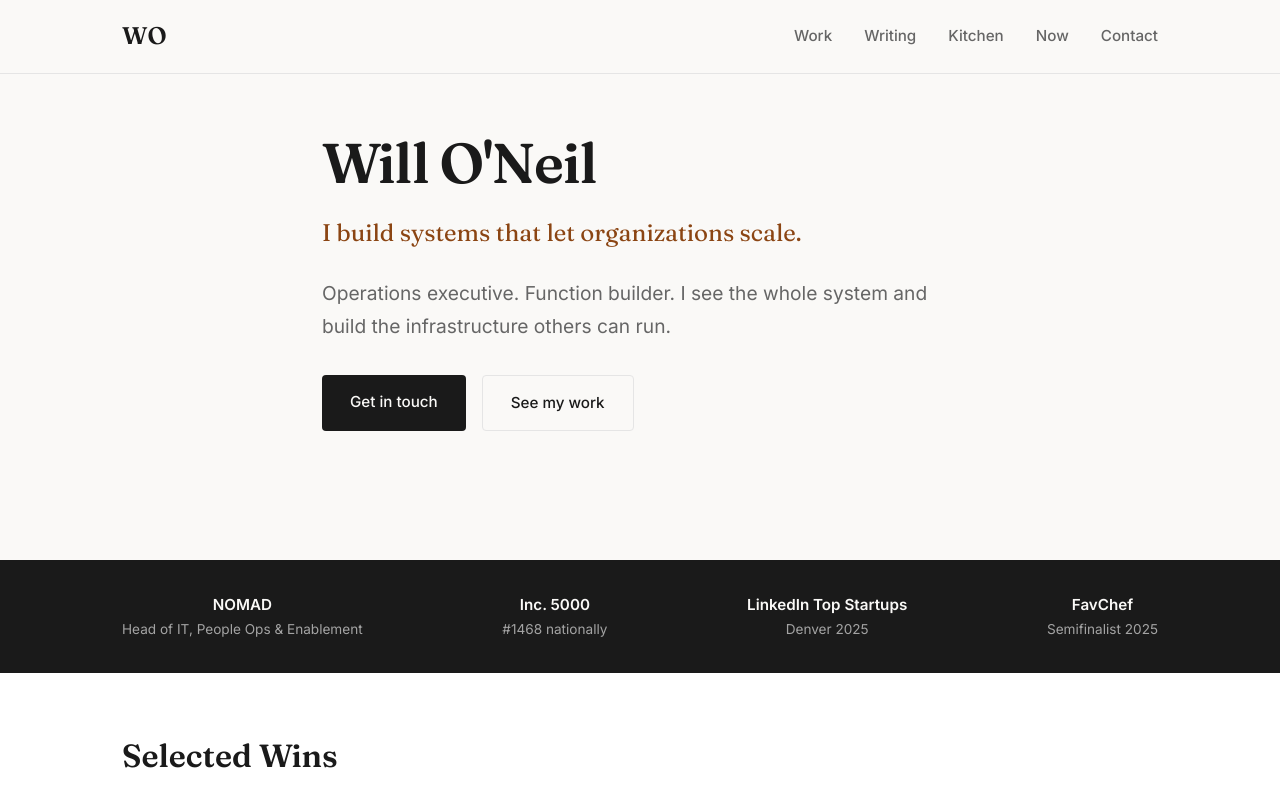
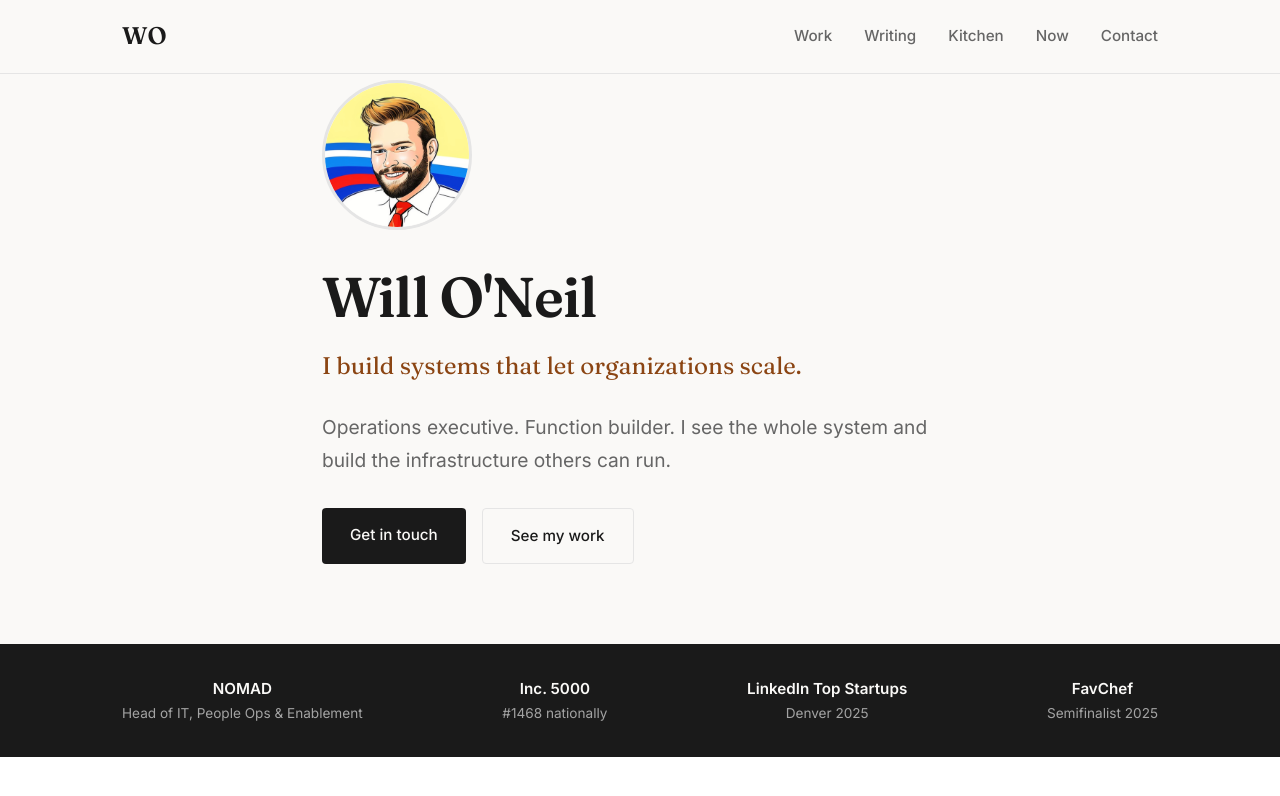
Before and after one commit to ifwewillit/ifwewillit.github.io, a plain HTML site: page index.html in a window 1280 px wide. Shown: the top 796 px of the page. Drawn offline with Linux system fonts and the light colour scheme.

Commit message:
Add profile photo to homepage hero

```diff
--- a/index.html
+++ b/index.html
@@ -26,6 +26,7 @@
 
     <section class="hero">
         <div class="hero-content">
+            <img src="/images/will-oneil.jpg" alt="Will O'Neil" class="hero-photo">
             <h1>Will O'Neil</h1>
             <p class="tagline">I build systems that let organizations scale.</p>
             <p class="intro">Operations executive. Function builder. I see the whole system and build the infrastructure others can run.</p>
--- a/style.css
+++ b/style.css
@@ -170,6 +170,15 @@
     max-width: 700px;
     margin: 0 auto;
     padding: 0 2rem;
+}
+
+.hero-photo {
+    width: 150px;
+    height: 150px;
+    border-radius: 50%;
+    object-fit: cover;
+    margin-bottom: 1.5rem;
+    border: 3px solid var(--color-border);
 }
 
 .hero h1 {
```
Also changed, not shown: images/will-oneil.jpg (added).
